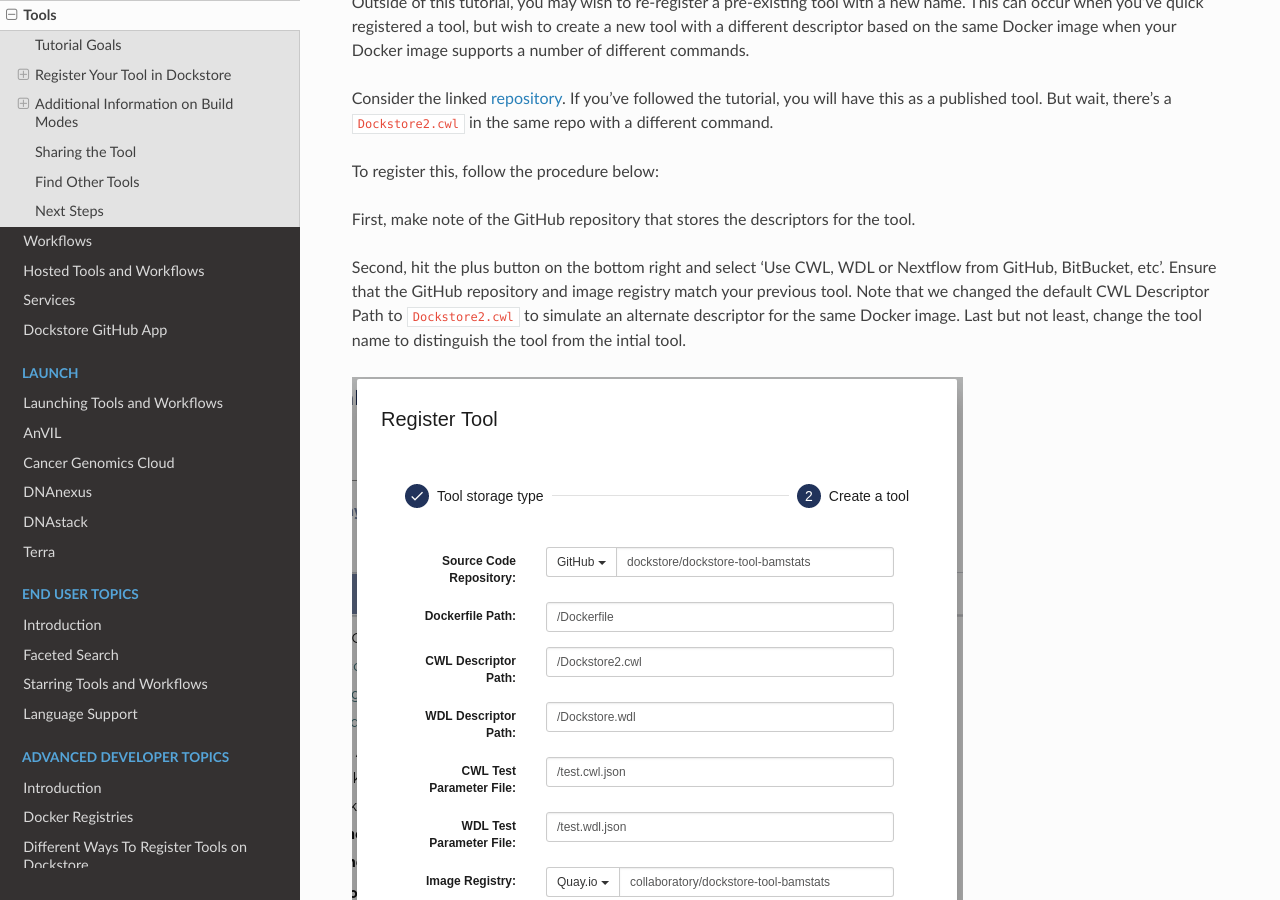
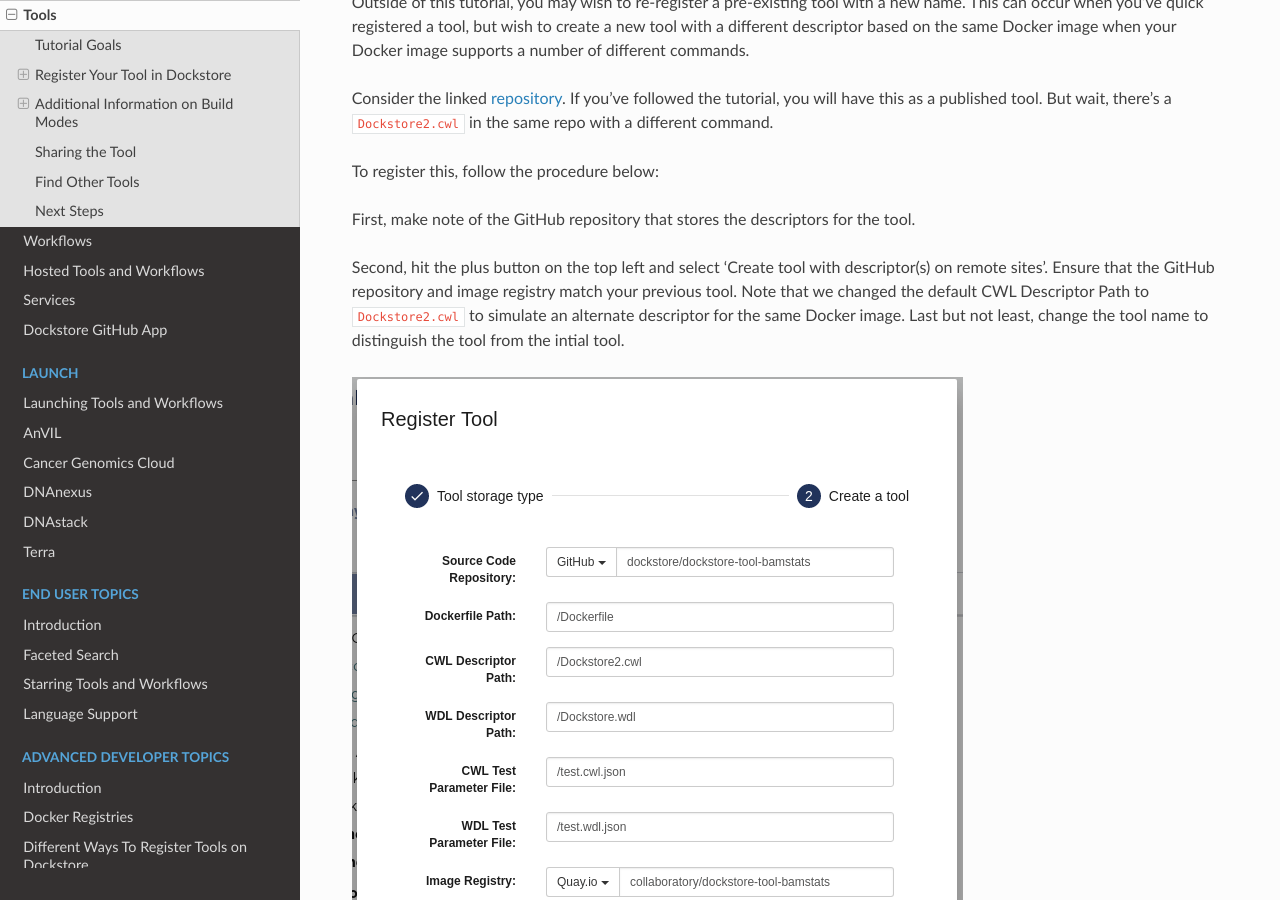
Before and after one commit to dockstore/dockstore-documentation, a Sphinx documentation site: the page built from docs/getting-started/dockstore-tools.rst, in a window 1280 px wide and 900 px high, scrolled down 2569 px. Built offline with Sphinx 7.4.7 and the Read the Docs theme 2.0.0, drawn with Linux system fonts in a browser that asks for light colours; some of the changed text lies outside the part shown.

Commit message:
added more explanations for confusing parts of the docs

```diff
--- a/docs/getting-started/dockstore-tools.rst
+++ b/docs/getting-started/dockstore-tools.rst
@@ -116,8 +116,8 @@ To register this, follow the procedure below:
 First, make note of the GitHub repository that stores the descriptors
 for the tool.
 
-Second, hit the plus button on the bottom right and select 'Use CWL, WDL
-or Nextflow from GitHub, BitBucket, etc'. Ensure that the GitHub
+Second, hit the plus button on the top left and select 'Create tool with
+descriptor(s) on remote sites'. Ensure that the GitHub
 repository and image registry match your previous tool. Note that we
 changed the default CWL Descriptor Path to ``Dockstore2.cwl`` to
 simulate an alternate descriptor for the same Docker image. Last but not
@@ -152,7 +152,7 @@ multiple images. For those cases, it is necessary to manually register
 their details to Dockstore.
 
 Tools can be registered manually from the 'My Tools' page by pressing
-the plus button at the bottom of the right of the page. A modal dialog
+the plus button at the top left of the page. A modal dialog
 will appear as below:
 
 .. figure:: /assets/images/docs/register_container_manual.png
@@ -437,7 +437,7 @@ Manual
 
 **How to create it**:
 
--  Click Plus button on the bottom right of the screen
+-  Click Plus button on the top left of the screen
 
 **Requirements**:
 
--- a/docs/getting-started/getting-started-with-cwl.rst
+++ b/docs/getting-started/getting-started-with-cwl.rst
@@ -237,7 +237,7 @@ how to run your tool.
 The first thing I'll do is
 `setup the Dockstore CLI locally <https://dockstore.org/quick-start>`__.
 This will have me install all of the dependencies needed to run the
-Dockstore CLI on my local machine.
+Dockstore CLI on my local machine. Make sure to install cwltool as well.
 
 Next thing I'll do is create a completely local dataset and JSON
 parameterization file:
--- a/docs/getting-started/getting-started-with-wdl.rst
+++ b/docs/getting-started/getting-started-with-wdl.rst
@@ -289,6 +289,9 @@ command. Finally, the Dockstore CLI provisions files back.
     this run, including the actual call to Cromwell (which can be super
     helpful in debugging):
 
+
+The following command is an example of how the Dockstore CLI calls out to Cromwell:
+
 ::
 
     java -jar /home/aduncan/.dockstore/libraries/cromwell-30.2.jar run /home/aduncan/Documents/dockstore-tool-bamstats/Dockstore.wdl --inputs /tmp/foo7282099563694004806json
```
